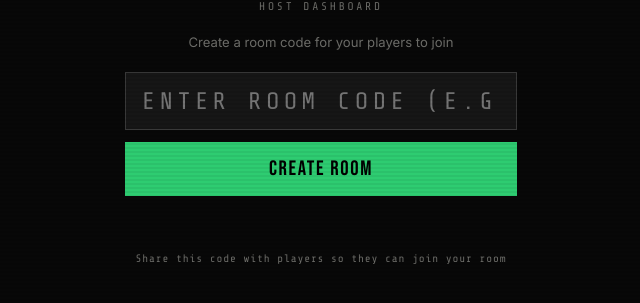
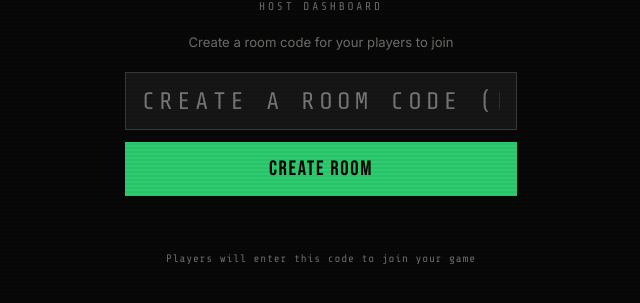
Before and after one commit to AnuragGajya/predict-or-perish, a website: page public/host.html in a window 1280 px wide. Shown: the part 315-618 px from the top of the page, without its empty margins (319-959 px from the left). Drawn offline with nearby package versions, Linux system fonts and the light colour scheme; no server answers.

```diff
--- a/public/host.html
+++ b/public/host.html
@@ -18,11 +18,11 @@
       <div class="setup-sub">HOST DASHBOARD</div>
       <p class="screen-sub">Create a room code for your players to join</p>
       <div class="input-group">
-        <input type="text" id="roomCodeInput" placeholder="Enter room code (e.g. GAME1)" maxlength="10" autocomplete="off" style="text-transform:uppercase;font-size:1.5rem;text-align:center;letter-spacing:0.2em" />
+        <input type="text" id="roomCodeInput" placeholder="Create a room code (e.g. GAME1)" maxlength="10" autocomplete="off" style="text-transform:uppercase;font-size:1.5rem;text-align:center;letter-spacing:0.2em" />
         <button id="createRoomBtn" class="btn btn-primary">CREATE ROOM</button>
       </div>
       <div id="setupError" class="error-msg"></div>
-      <div class="setup-hint">Share this code with players so they can join your room</div>
+      <div class="setup-hint">Players will enter this code to join your game</div>
     </div>
   </div>
 
```
Also changed, not shown: public/index.html (+2 -2 lines).
